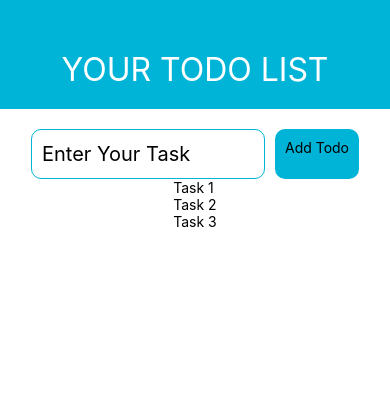
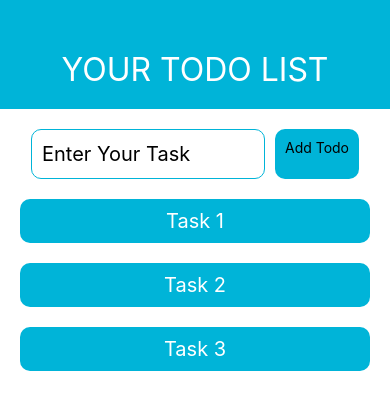
Before and after one commit to Sandun-Induranga/React-Native-Todo-App, a React Native app: screen / in a window 390 px wide. Shown: the top 410 px of the page. Built offline with nearby package versions, Linux system fonts and the light colour scheme.

Commit message:
Component Task Updated

```diff
--- a/components/List.js
+++ b/components/List.js
@@ -7,6 +7,7 @@ import {
   Text,
   View,
 } from "react-native";
+import Task from "./Task";
 
 const List = () => {
   const [todos, setTodos] = useState([]);
@@ -36,7 +37,11 @@ const List = () => {
           <Text>Add Todo</Text>
         </TouchableOpacity>
       </View>
-      <FlatList data={todos} renderItem={({ item }) => <Text>{item}</Text>} />
+      <FlatList
+        style={{ width: "100%" }}
+        data={todos}
+        renderItem={({ item }) => <Task task={item}></Task>}
+      />
     </>
   );
 };
--- a/components/Task.js
+++ b/components/Task.js
@@ -1,11 +1,30 @@
-import { ScrollView, View } from "react-native";
+import { View, Text, StyleSheet } from "react-native";
 
 const Task = (props) => {
   return (
-    <View>
-      <Text>{props.task}</Text>
+    <View style={styles.container}>
+      <Text style={styles.text}>{props.task}</Text>
     </View>
   );
 };
 
 export default Task;
+
+const styles = StyleSheet.create({
+  container: {
+    display: "flex",
+    flexDirection: "row",
+    marginTop: 20,
+    backgroundColor: "#00b4d8",
+    alignItems: "center",
+    justifyContent: "center",
+    marginHorizontal: 20,
+    gap: 10,
+    padding: 10,
+    borderRadius: 10,
+  },
+  text: {
+    color: "white",
+    fontSize: 20,
+  },
+});
```
